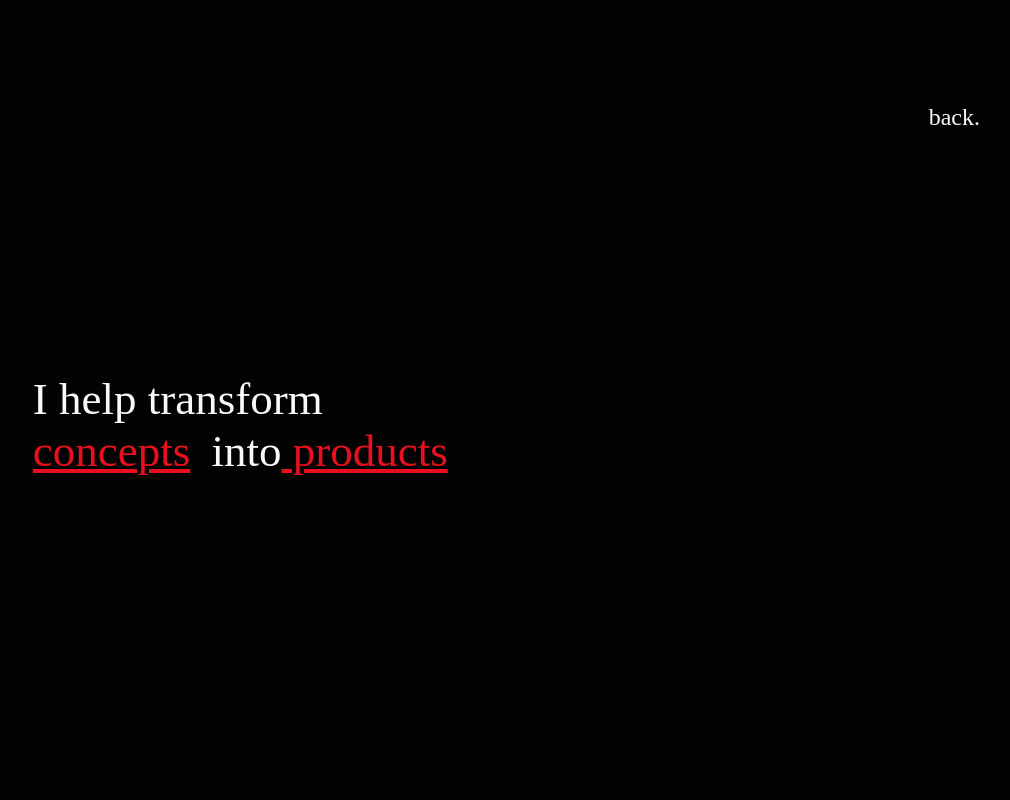
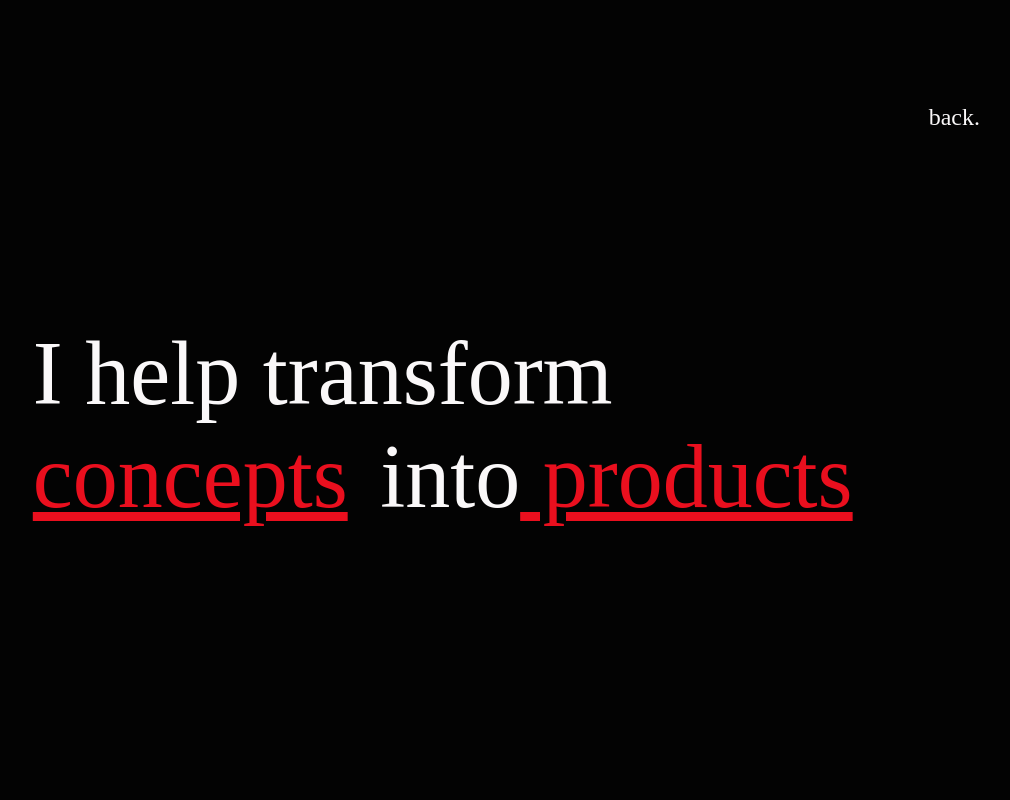
Before and after one commit to SreevardhanTaluchuri/portfolio-website, a React (Create React App) app: page /about in a window 1280 px wide. Shown: the top 800 px of the page, without its empty margins (172-1182 px from the left). Built offline with nearby package versions, Linux system fonts and the light colour scheme; a web font is replaced by a local one.

Commit message:
fixed about page heading in desktop version

```diff
--- a/src/Components/About/About.module.scss
+++ b/src/Components/About/About.module.scss
@@ -28,7 +28,8 @@
     margin: clamp(50px, 15vh, 0px) 0 0 0px;
     font-family: "Lora Semibold";
     color: #faf8f9;
-    font-size: min(90px, 45px);
+    font-size: min(90px, 18vw);
+    @include mobile(45px);
 
     .HeadingRed {
      color: #ea0f1e;
@@ -65,7 +66,7 @@
     // font-family: 'Regular';
     font-size: 18px;
     margin-bottom: 3vh;
-    @include mobile(14px);
+    @include mobile(18px);
    }
    .Resume {
     color: #ea0f1e;
```
